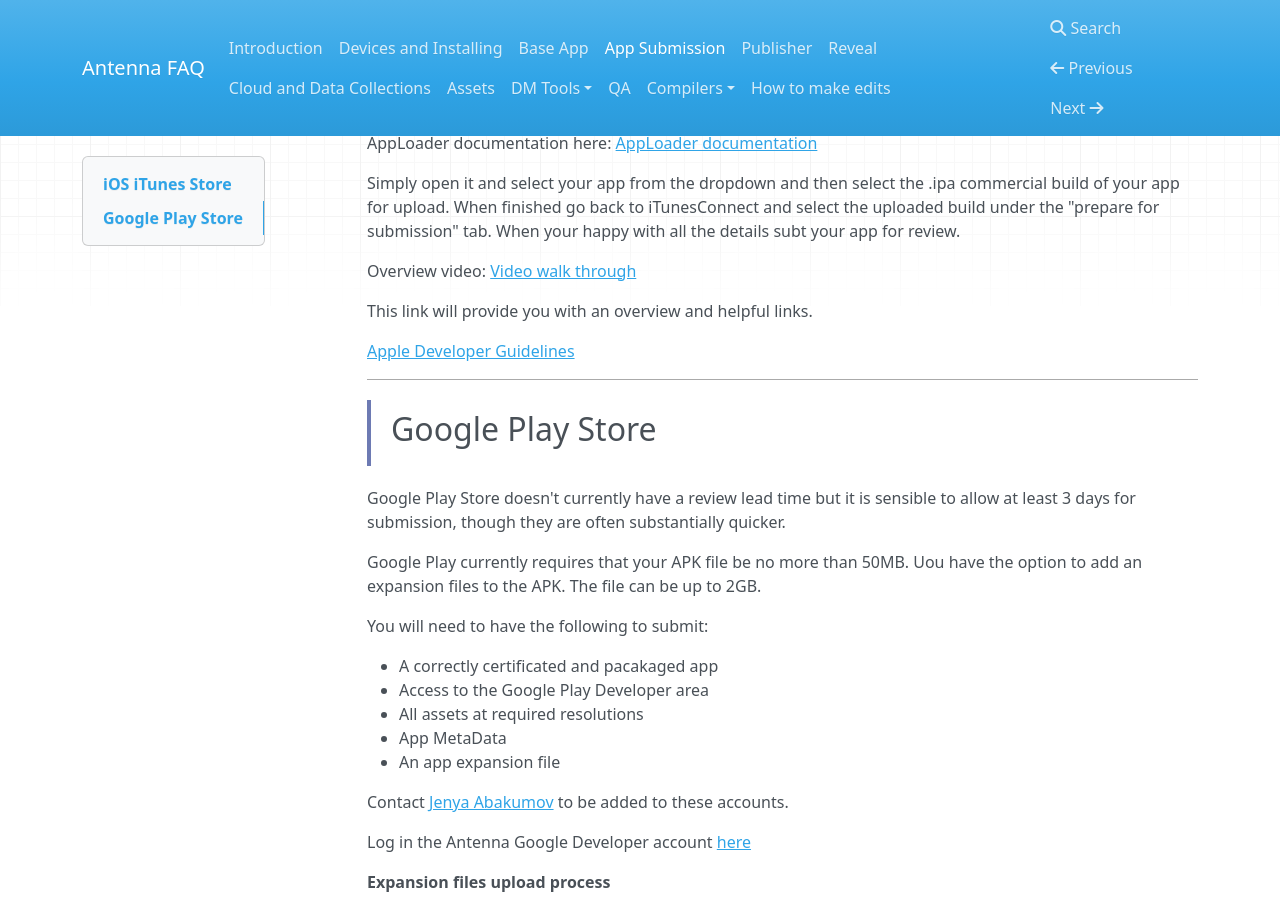
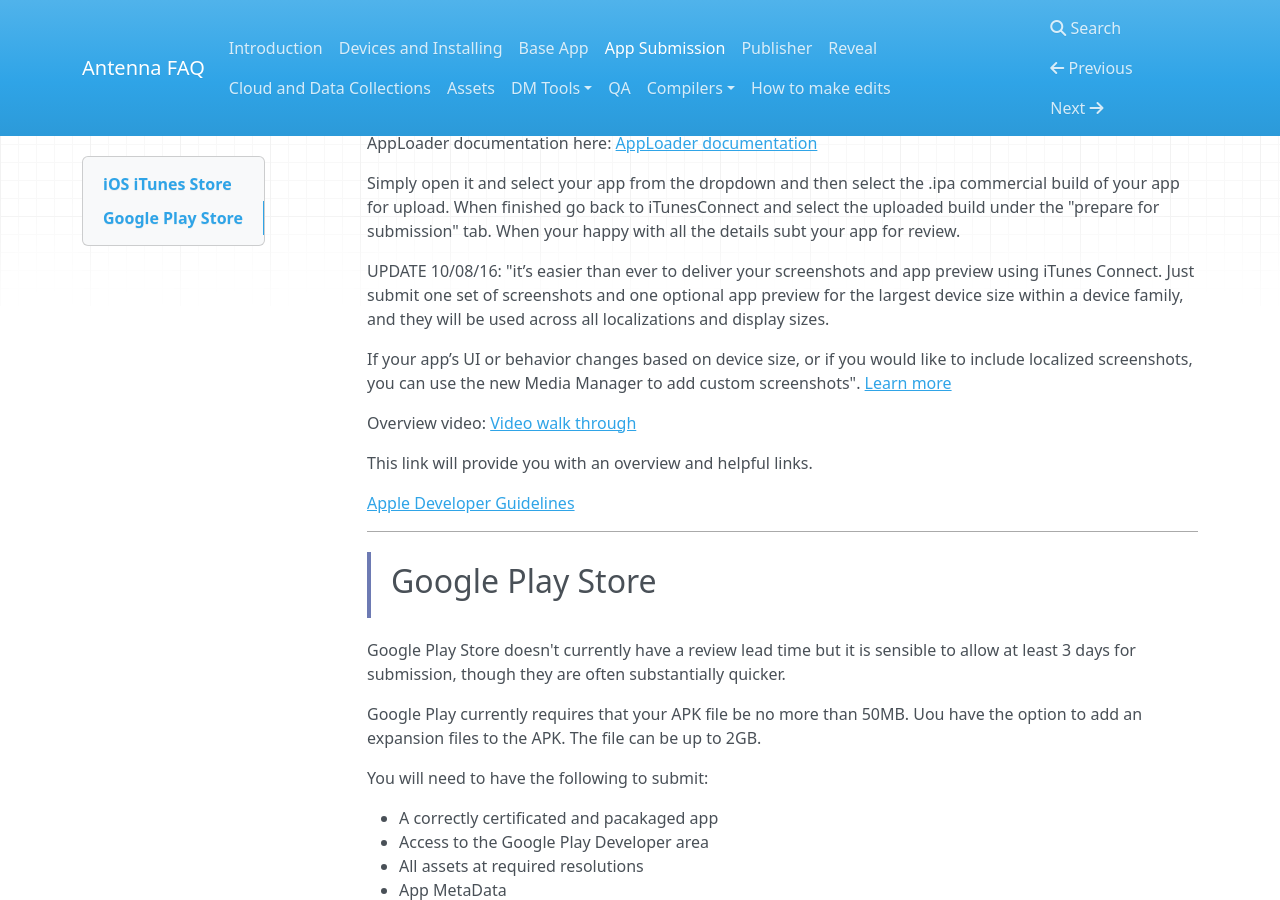
Before and after one commit to denovo/Antenna-faq, an MkDocs documentation site: the page built from docs/submission.md, in a window 1280 px wide and 900 px high, scrolled down 1071 px. Built offline with MkDocs 1.6.1, drawn with Linux system fonts in a browser that asks for light colours; nearby versions of some CDN libraries; old or Windows-style settings are respelled for this version of MkDocs.

Commit message:
updates to apple submission policy

```diff
--- a/docs/submission.md
+++ b/docs/submission.md
@@ -53,7 +53,9 @@
 When your happy with all the details subt your app for review.
 
 
+UPDATE 10/08/16: "it’s easier than ever to deliver your screenshots and app preview using iTunes Connect. Just submit one set of screenshots and one optional app preview for the largest device size within a device family, and they will be used across all localizations and display sizes.
 
+If your app’s UI or behavior changes based on device size, or if you would like to include localized screenshots, you can use the new Media Manager to add custom screenshots". [Learn more](https://developer.apple.com/videos/play/wwdc2016/305/?time=1700)
 
 
 
```
